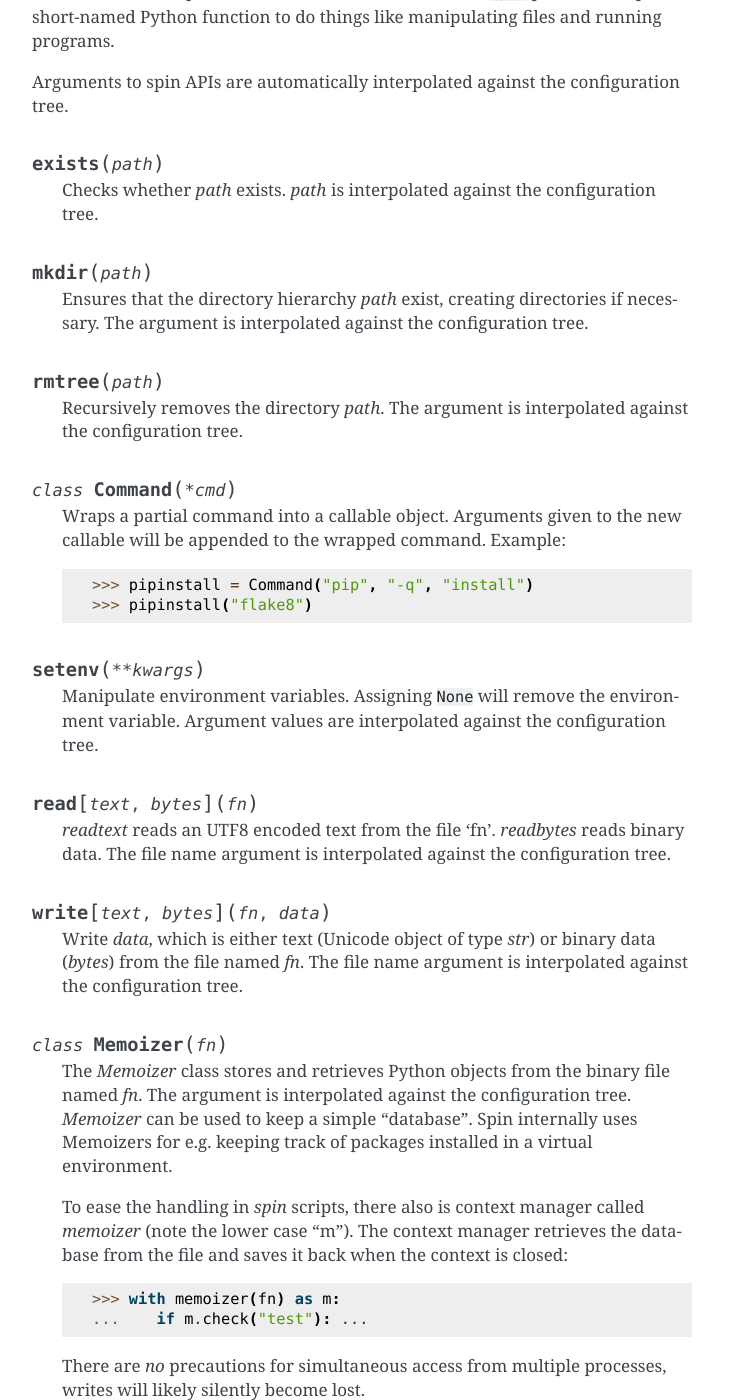
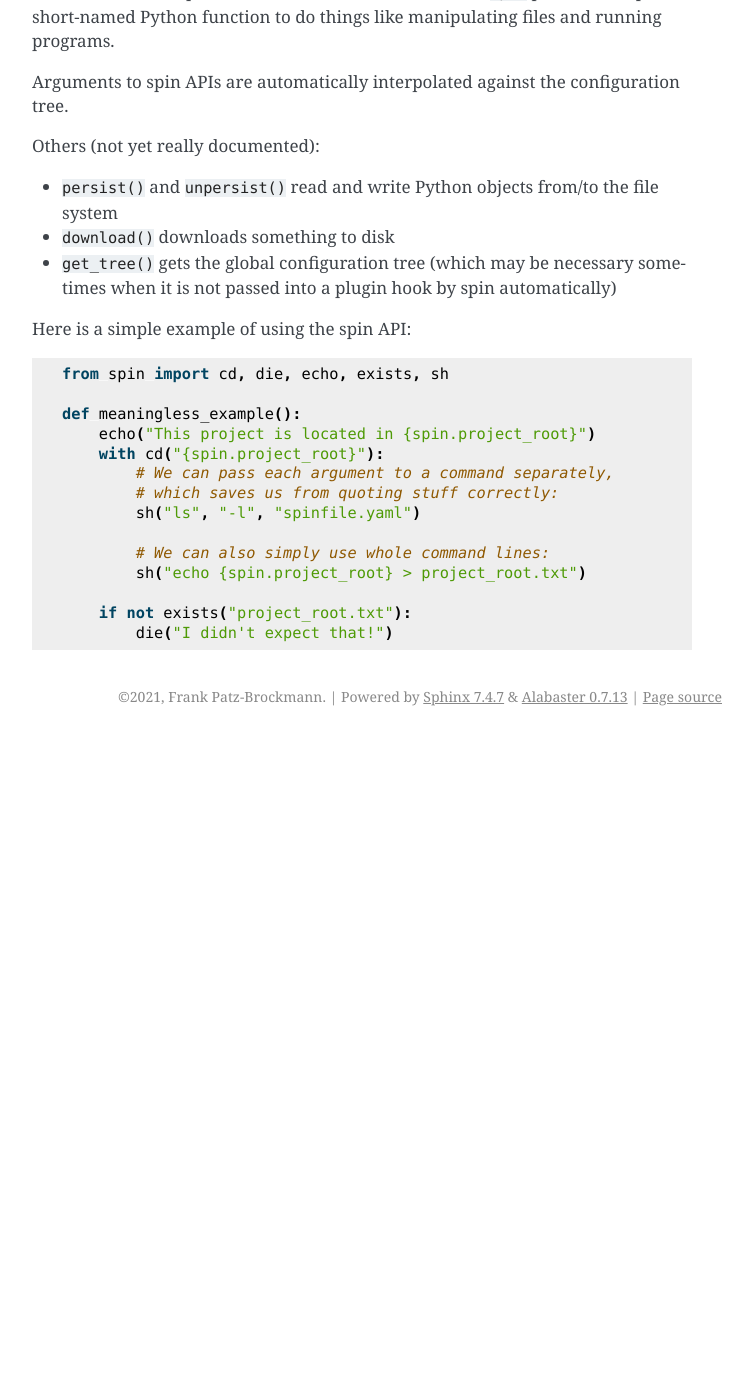
Before and after one commit to cslab/csspin, a Sphinx documentation site: the page built from docs/howtoplugins.rst, in a window 1280 px wide and 1400 px high, scrolled down 4777 px. Shown: the whole window, without its empty margins (388-1141 px from the left). Built offline with Sphinx 7.4.7, drawn with Linux system fonts in a browser that asks for light colours; after the commit the page ends 5513 px from its top, so only the background shows below that; some of the changed text lies outside the part shown.

```diff
--- a/docs/howtoplugins.rst
+++ b/docs/howtoplugins.rst
@@ -262,92 +262,6 @@ programs.
 Arguments to spin APIs are automatically interpolated against
 the configuration tree.
 
-.. py:function:: exists(path)
-
-   Checks whether `path` exists. `path` is interpolated against the
-   configuration tree.
-
-
-.. py:function:: mkdir(path)
-
-   Ensures that the directory hierarchy `path` exist, creating
-   directories if necessary. The argument is interpolated against the
-   configuration tree.
-
-
-.. py:function:: rmtree(path)
-
-   Recursively removes the directory `path`. The argument is
-   interpolated against the configuration tree.
-
-
-.. py:class:: Command(*cmd)
-
-   Wraps a partial command into a callable object. Arguments given to
-   the new callable will be appended to the wrapped command. Example::
-
-   >>> pipinstall = Command("pip", "-q", "install")
-   >>> pipinstall("flake8")
-
-
-.. py:function:: setenv(**kwargs)
-
-   Manipulate environment variables. Assigning ``None`` will remove
-   the environment variable. Argument values are interpolated against
-   the configuration tree.
-
-
-.. py:function:: read[text|bytes](fn)
-
-   `readtext` reads an UTF8 encoded text from the file
-   'fn'. `readbytes` reads binary data. The file name argument is
-   interpolated against the configuration tree.
-
-
-.. py:function:: write[text|bytes](fn, data)
-
-   Write `data`, which is either text (Unicode object of type `str`)
-   or binary data (`bytes`) from the file named `fn`. The file name
-   argument is interpolated against the configuration tree.
-
-.. py:class:: Memoizer(fn)
-
-   The `Memoizer` class stores and retrieves Python objects from the
-   binary file named `fn`. The argument is interpolated against the
-   configuration tree. `Memoizer` can be used to keep a simple
-   "database". Spin internally uses Memoizers for e.g. keeping track
-   of packages installed in a virtual environment.
-
-   To ease the handling in `spin` scripts, there also is context
-   manager called `memoizer` (note the lower case "m"). The context
-   manager retrieves the database from the file and saves it back when
-   the context is closed::
-
-     >>> with memoizer(fn) as m:
-     ...    if m.check("test"): ...
-
-   There are *no* precautions for simultaneous access from multiple
-   processes, writes will likely silently become lost.
-
-   .. py:method:: check(item)
-
-      Checks whether `item` is stored in the memoizer.
-
-   .. py:method:: items()
-
-      Returns the list of items in the memoizer.
-
-   .. py:method:: add(item)
-
-      Add `item` to the memoizer.
-
-   .. py:method:: save()
-
-      Persist the current state of the memoizer. This is done
-      automatically when using `memoizer` as a context manager.
-
-
-
 
 Others (not yet really documented):
 
```
Also changed, not shown: src/spin/__init__.py (+90 -10 lines).
